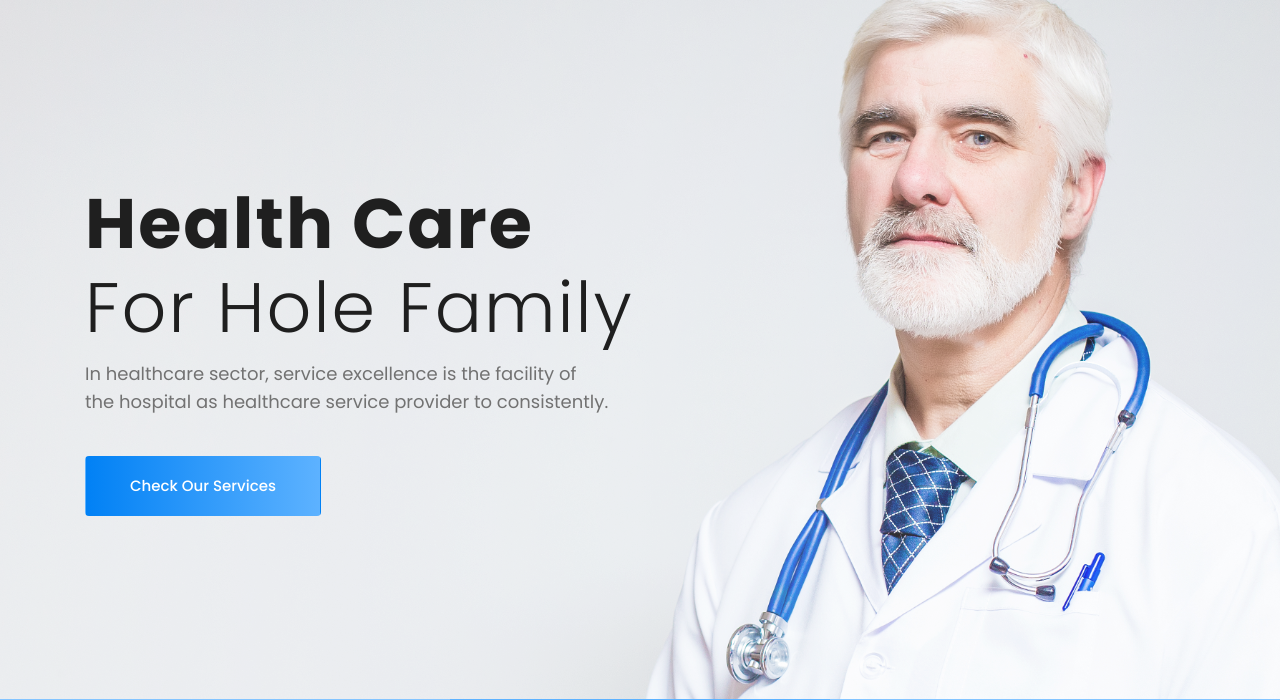
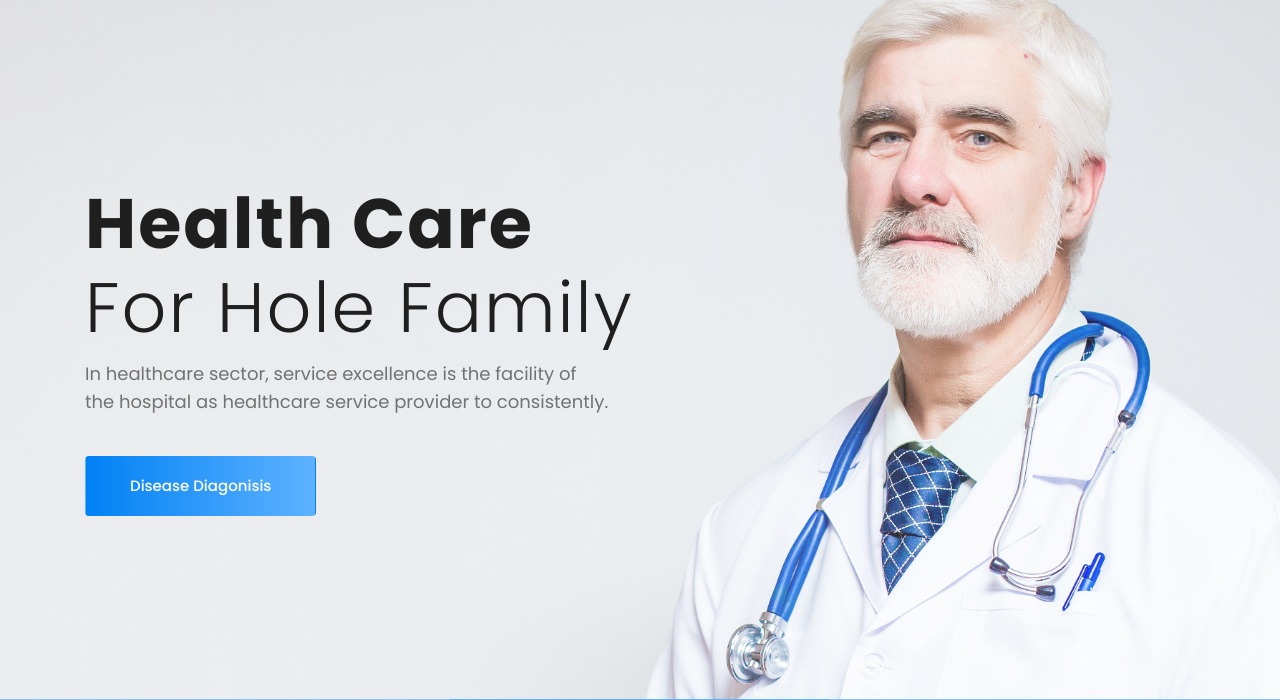
Before and after one commit to siamislam1603/Medic, an ASP.NET MVC app: template Views/Home/Index.cshtml in a window 1280 px wide. Shown: the part 184-884 px from the top of the page. Run offline with ASP.NET Core 8 and stand-ins for ASP.NET MVC 5, Linux system fonts and the light colour scheme; the template is opened without the code that fills it, so the values that code supplies are empty; the project's own start-up code is not run, and a stand-in starts its controllers and pages; some libraries are stand-ins or nearby versions.

Commit message:
Added DiseaseDiagonisis button

```diff
--- a/Views/Home/Index.cshtml
+++ b/Views/Home/Index.cshtml
@@ -19,7 +19,7 @@
                                 In healthcare sector, service excellence is the facility of <br> the hospital as
                                 healthcare service provider to consistently.
                             </p>
-                            <a href="#" class="boxed-btn3">Check Our Services</a>
+                            <a href='@Url.Action("Index", "DiseaseDetection")' class="boxed-btn3">Disease Diagonisis</a>
                         </div>
                     </div>
                 </div>
@@ -57,7 +57,7 @@
                                 In healthcare sector, service excellence is the facility of <br> the hospital as
                                 healthcare service provider to consistently.
                             </p>
-                            <a href="#" class="boxed-btn3">Check Our Services</a>
+                            <a href='@Url.Action("Index", "DiseaseDetection")' class="boxed-btn3">Disease Diagonisis</a>
                         </div>
                     </div>
                 </div>
```
